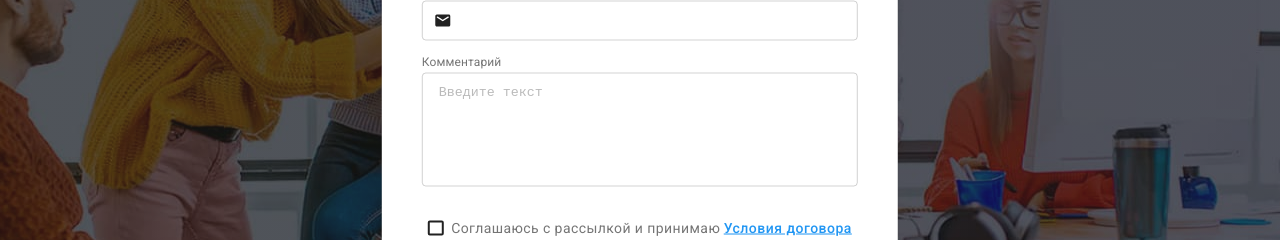
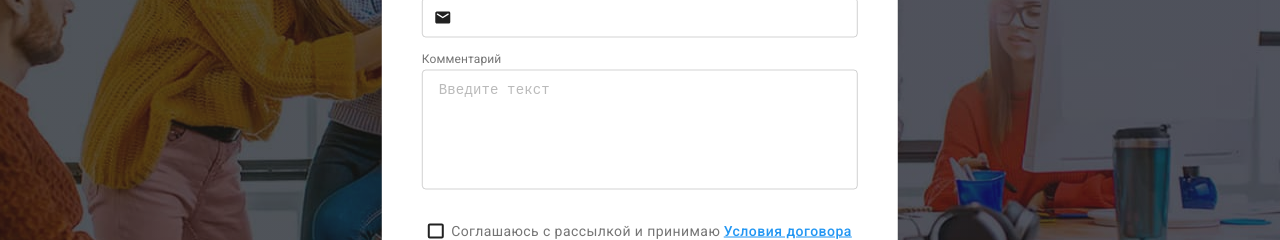
Before and after one commit to topalov92/goit-markup-hw-06, a plain HTML site: page index.html in a window 1280 px wide. Both pictures are taken after a click on the button "Заказать услугу". Shown: the part 340-580 px from the top of the page. Drawn offline with Linux system fonts and the light colour scheme.

Commit message:
виправив зауваження

```diff
--- a/css/style.css
+++ b/css/style.css
@@ -1021,6 +1021,9 @@ img {
   padding: 11px 16px;
   resize: none;
   margin-bottom: 20px;
+  font-size: 14px;
+  letter-spacing: 0.01em;
+  color: var(--grey-color);
 }
 
 .text-form::placeholder {
```
